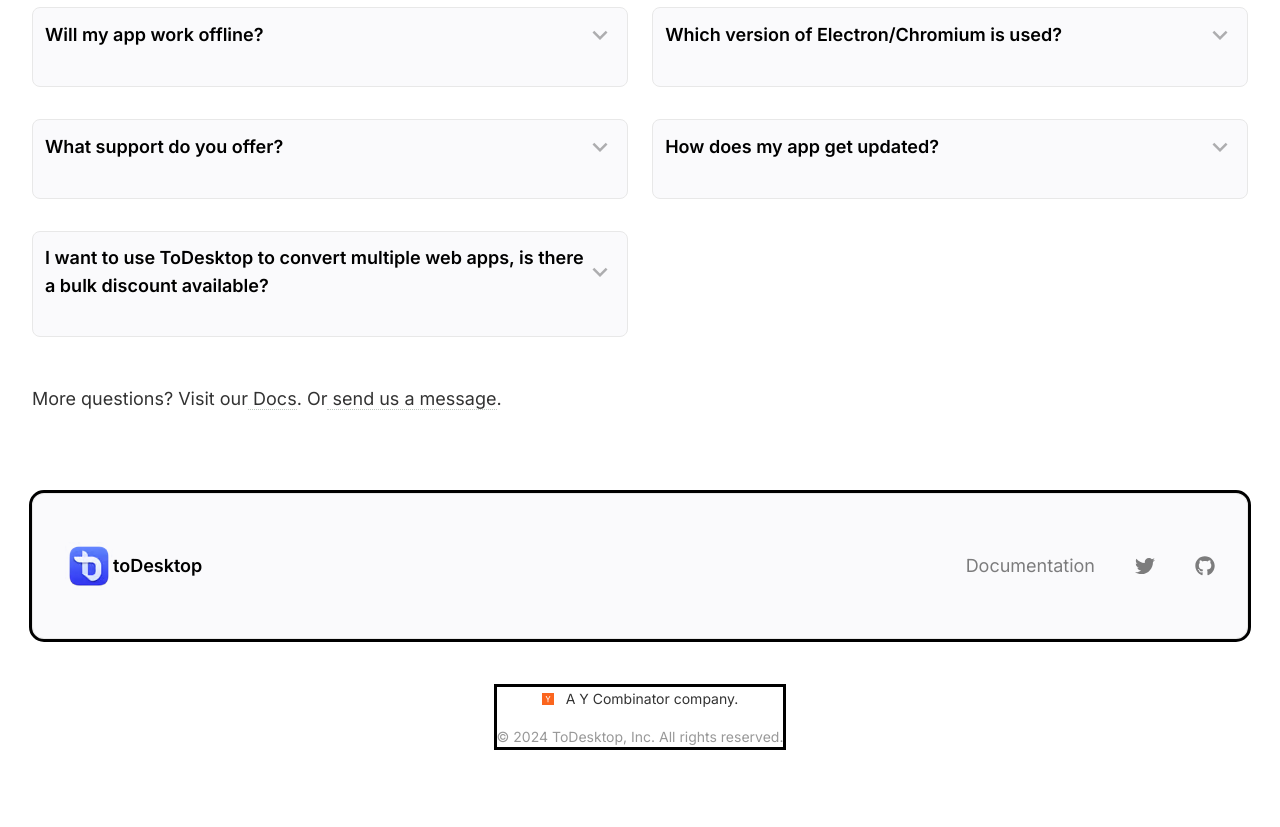
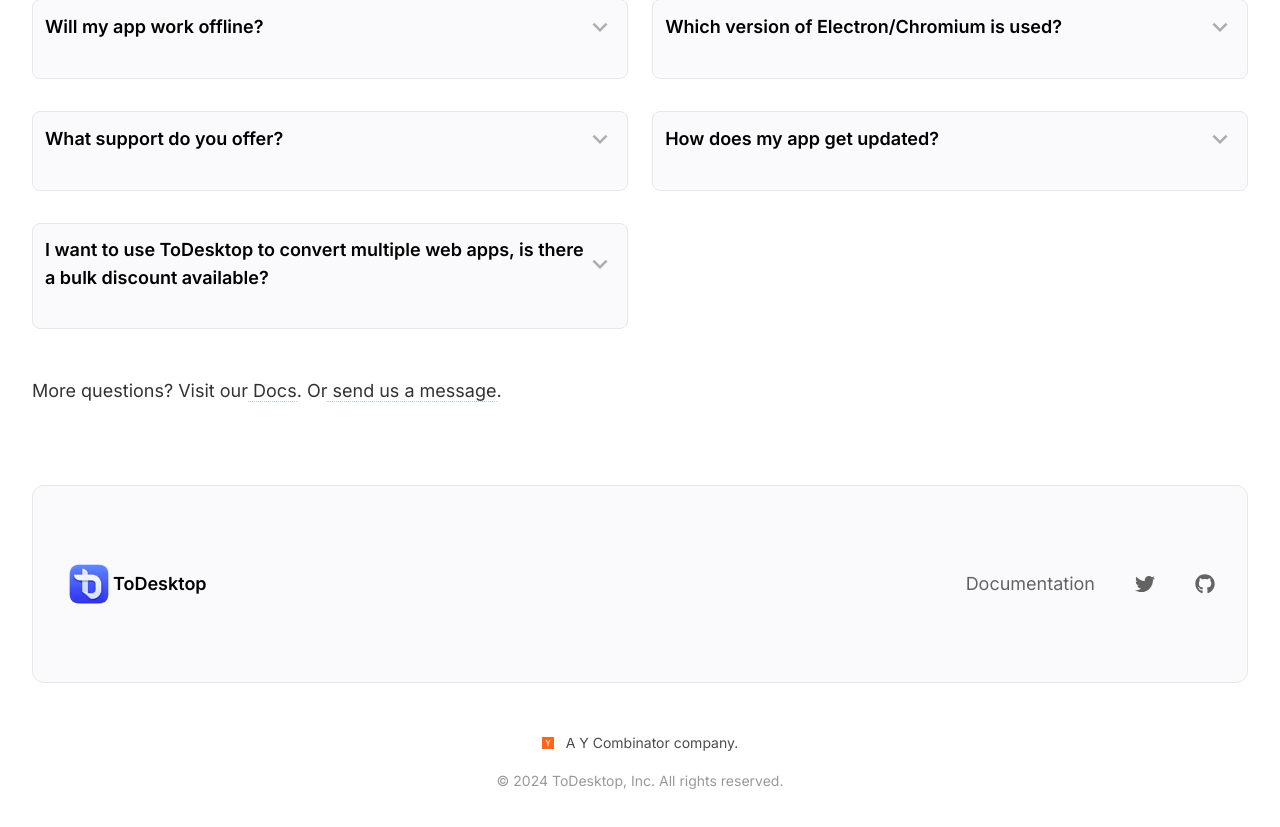
Before and after one commit to Mohammad-Haris-55524/Learning-Tailwind-css, a React (Vite) app in the folder vite-project/: page / in a window 1280 px wide. Shown: the part 7611-8438 px from the top of the page. Before the commit the page ends 8406 px from the top, so only its background shows below. Built offline with nearby package versions, Linux system fonts and the light colour scheme.

Commit message:
Enterprise and footer section responsiveness created

```diff
--- a/vite-project/src/components/Enterprise.jsx
+++ b/vite-project/src/components/Enterprise.jsx
@@ -32,7 +32,7 @@
         </div>
       </div>
       {/* flex-col */}
-        <div className="lg:w-[38%] xl:w-[33%] flex justify-center lg:justify-between items-center gap-20 bg-white px-14 py-6 sm:px-20 sm:py-8 lg:px-10  xl:px-14  mt-6 lg:-mt-4 lg:-mr-3 border-4 border-secondary rounded-xl">
+        <div className="lg:w-[38%] xl:w-[33%] flex justify-center lg:justify-between items-center gap-20 bg-white px-14 py-6 sm:px-20 sm:py-8 lg:px-10  xl:px-14  mt-6 lg:-mt-4 lg:-mr-3 rounded-xl">
           <div className="w-full sm:w-[68%] md:w-[62%] lg:w-full">
           <div>
           <p className="opacity-50 font-semibold text-md text-center mb-4 lg:mb-3 xl:mb-6">
--- a/vite-project/src/components/Footer.jsx
+++ b/vite-project/src/components/Footer.jsx
@@ -7,26 +7,32 @@
 function Footer() {
   return (
     <section className='mt-20 flex flex-col'>
-    <div className='py-12 px-8 rounded-xl border border-gray flex justify-between bg-[#fafafc] outline  '>
-        <div className='inline-flex items-center'>
-        <img className='' src={Logo} alt="" />
-        <p className='text-lg font-semibold'>toDesktop</p>
-        </div>
+<div className="py-12 px-8 rounded-xl border border-gray flex flex-col justify-center items-center lg:items-stretch lg:flex-row lg:justify-between bg-[#fafafc]">
+  {/* First div: Changes order based on screen size */}
+  <div className="flex items-center order-2 lg:order-1 ">
+    <img src={Logo} alt="Logo" />
+    <p className="text-lg font-semibold capitalize">toDesktop</p>
+  </div>
 
-        <div className='inline-flex items-center gap-10 '>
-            <h1 className='text-lg opacity-50 hover:opacity-100 transition'>Documentation</h1>
-            <span className='text-xl font-semibold opacity-50  hover:opacity-100 transition'><FaTwitter /></span>
-
-            <span className='text-xl font-semibold opacity-50 hover:opacity-100 transition'><FaGithub /></span>
-        </div>
-        </div>
+  {/* Second div: Changes order based on screen size */}
+  <div className="lg:flex items-center gap-10 order-1 lg:order-2">
+    <h1 className="text-lg opacity-60 hover:opacity-100 transition">Documentation</h1>
+    <div className='flex justify-center lg:justify-between items-center gap-10 mt-10 mb-10'>
+    <span className="text-xl font-semibold opacity-60 hover:opacity-100 transition">
+      <FaTwitter />
+    </span>
+    <span className="text-xl font-semibold opacity-60 hover:opacity-100 transition">
+      <FaGithub />
+    </span>
+    </div>
+  </div>
+</div>
 
 
-<div className='mx-auto place-items-center mt-12 mb-12 outline'>
-
+<div className='mx-auto place-items-center mt-12 mb-12 '>
 <div className='inline-flex justify-between items-center gap-3'>
     <img className='w-3 h-3' src={footerImage} alt="" />
-    <span className='text-sm opacity-80'>A Y Combinator company.</span>
+    <span className='text-sm opacity-70'>A Y Combinator company.</span>
 </div>
 
 <div className='text-sm opacity-40 pt-4'>© 2024 ToDesktop, Inc. All rights reserved.</div>
```
